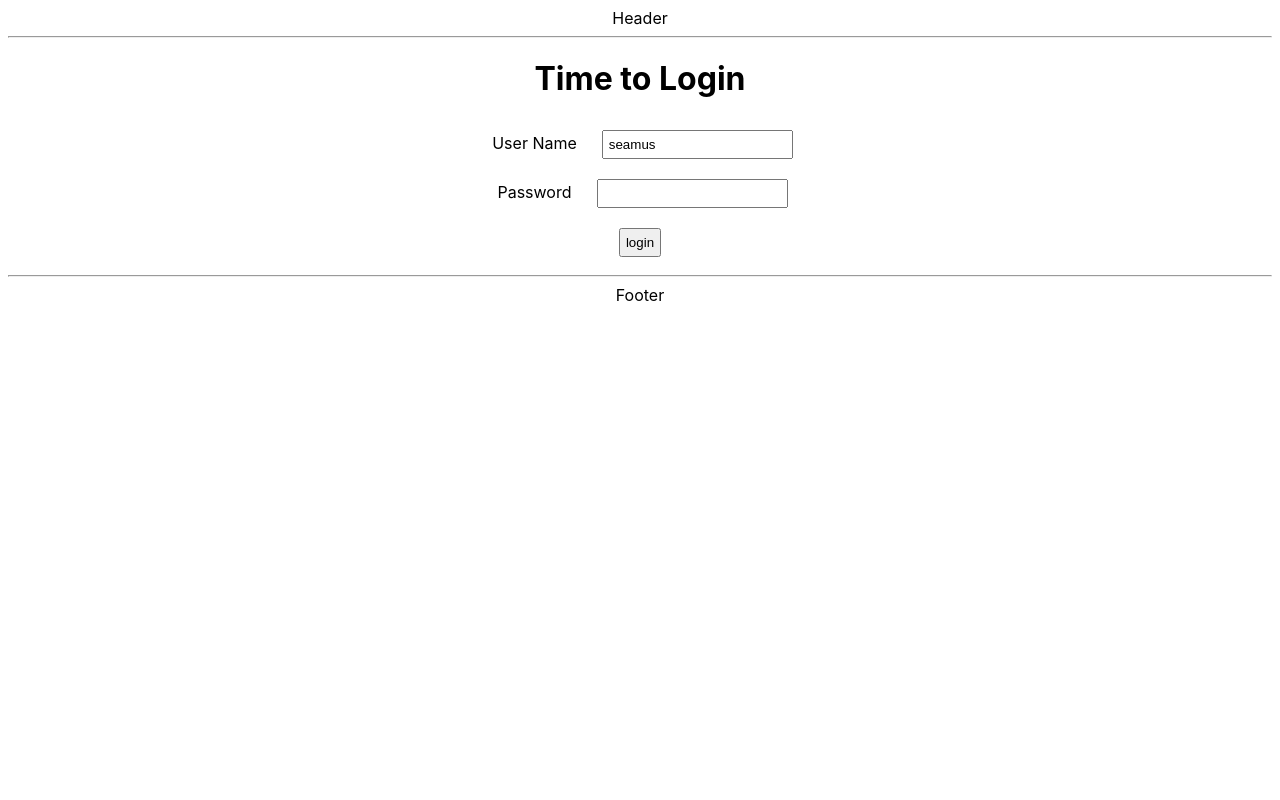
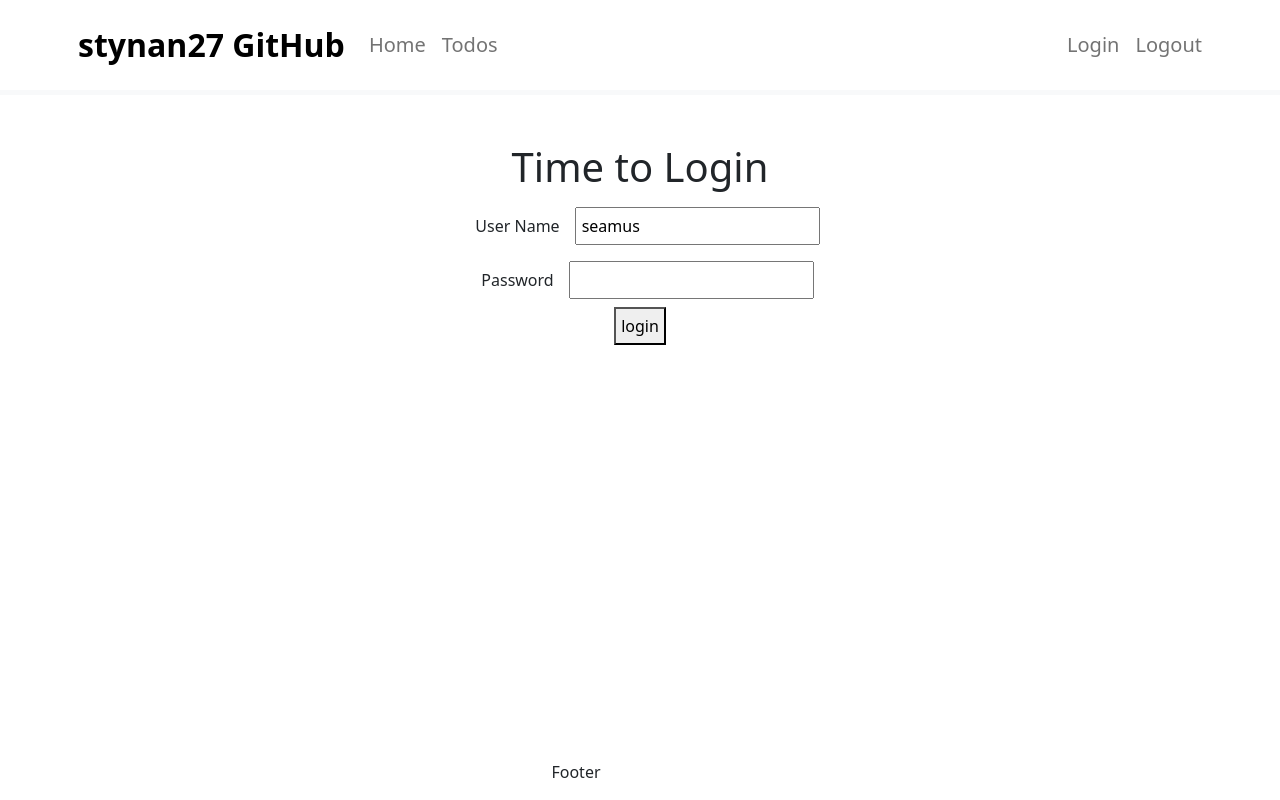
Before and after one commit to stynan27/todo-app, a React (Create React App) app: page / in a window 1280 px wide. Built offline with nearby package versions, Linux system fonts and the light colour scheme.

Commit message:
Navigation with bootstrap styling

```diff
--- a/package.json
+++ b/package.json
@@ -6,6 +6,7 @@
     "@testing-library/jest-dom": "^5.16.5",
     "@testing-library/react": "^13.4.0",
     "@testing-library/user-event": "^13.5.0",
+    "bootstrap": "^5.2.3",
     "react": "^18.2.0",
     "react-dom": "^18.2.0",
     "react-router-dom": "^6.10.0",
--- /dev/null
+++ b/src/components/footer/FooterComponent.css
@@ -0,0 +1,6 @@
+.footer {
+    position: absolute;
+    bottom: 0;
+    width: 90%;
+    height: 40px;
+}
--- a/src/components/footer/FooterComponent.jsx
+++ b/src/components/footer/FooterComponent.jsx
@@ -1,7 +1,11 @@
+import './FooterComponent.css'
+
 export default function FooterComponent() {
     return (
-        <div className="footer">
-           <hr/> Footer
-        </div>
+        <footer className="footer">
+            <div className="container">
+                Footer
+            </div>
+        </footer>
     );
 }
--- a/src/components/header/HeaderComponent.jsx
+++ b/src/components/header/HeaderComponent.jsx
@@ -1,7 +1,47 @@
+import { Link } from "react-router-dom";
+
 export default function HeaderComponent() {
     return (
-        <div className="header">
-           Header <hr/>
-        </div>
+        <header className="border-bottom border-light border-5 mb-5 p-2">
+            <div className="container">
+                <div className="row">
+                    <nav className="navbar navbar-expand-lg">
+                        <a href="https://github.com/stynan27" className="navbar-brand ms-2 fs-2 fw-bold text-black">
+                            stynan27 GitHub
+                        </a>
+
+                        <div className="collapse navbar-collapse">
+                            <ul className="navbar-nav">
+                                <li className="nav-item fs-5">
+                                    {/* Use of link component here for local routing */}
+                                    <Link to="/welcome/seamus" className="nav-link">
+                                    Home
+                                    </Link>
+                                </li>
+                                <li className="nav-item fs-5">
+                                    <Link to="/todos" className="nav-link">
+                                    Todos
+                                    </Link>
+                                </li>
+                            </ul>
+                        </div>
+
+
+                        <ul className="navbar-nav">
+                            <li className="nav-item fs-5">
+                                <Link className="nav-link" to="/login">
+                                Login
+                                </Link>
+                            </li>
+                            <li className="nav-item fs-5">
+                                <Link className="nav-link" to="/logout">
+                                Logout
+                                </Link>
+                            </li>
+                        </ul>
+                    </nav>
+                </div>
+            </div>
+        </header>
     );
 }
--- a/src/components/listTodos/ListTodosComponent.jsx
+++ b/src/components/listTodos/ListTodosComponent.jsx
@@ -10,10 +10,10 @@
     ];
 
     return (
-        <div className="ListTodosComponent">
+        <div className="container">
            <h1>Things you want To Do!</h1>
            <div>
-                <table>
+                <table className="table">
                     <thead>
                         <tr>
                             <td>ID</td>
--- a/src/components/todo/TodoApp.jsx
+++ b/src/components/todo/TodoApp.jsx
@@ -1,4 +1,4 @@
-import { BrowserRouter, Route, Routes, useParams } from "react-router-dom";
+import { BrowserRouter, Route, Routes } from "react-router-dom";
 
 import LoginComponent from "../login/LoginComponent";
 import LogoutComponent from "../logout/LogoutComponent";
@@ -13,9 +13,9 @@
 export default function TodoApp() {
     return (
         <div className="TodoApp">
-            <HeaderComponent/>
-
             <BrowserRouter>
+                {/* Place Header/Footer in here for Link component usage */}
+                <HeaderComponent/>
                 <Routes>
                     <Route path="/" element={<LoginComponent/>} />
                     <Route path="/login" element={<LoginComponent/>} />
@@ -26,9 +26,8 @@
                     {/* All other trafic to error page */}
                     <Route path="*" element={<ErrorComponent/>} />
                 </Routes>
+                <FooterComponent/>
             </BrowserRouter>
-
-            <FooterComponent/>
         </div>
     );
 }
--- a/src/index.js
+++ b/src/index.js
@@ -3,6 +3,8 @@
 import './index.css';
 import App from './App';
 import reportWebVitals from './reportWebVitals';
+
+import 'bootstrap/dist/css/bootstrap.min.css';
 
 const root = ReactDOM.createRoot(document.getElementById('root'));
 root.render(
```
Also changed, not shown: 1 other file (tests, documents, lock files or other folders).
